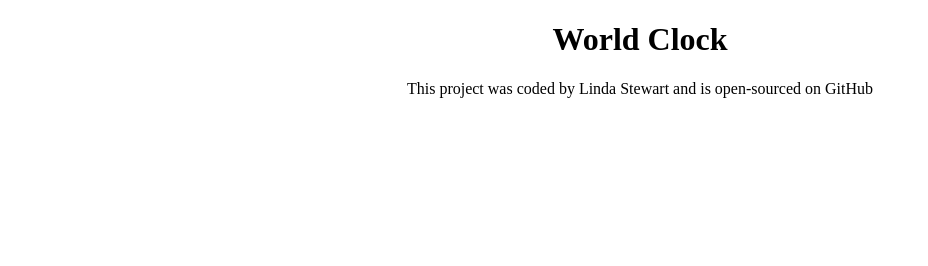
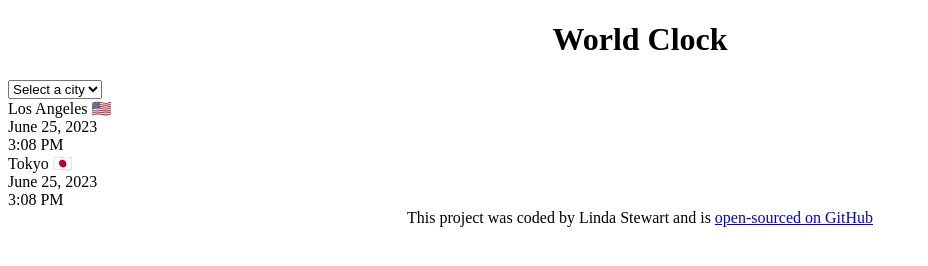
Before and after one commit to LindyStewart24/World-Clock, a plain HTML site: page index.html in a window 1280 px wide. Shown: the whole page, without its empty margins (0-928 px from the left). Drawn offline with Linux system fonts and the light colour scheme.

Commit message:
input basic HTML

```diff
--- a/index.html
+++ b/index.html
@@ -7,10 +7,27 @@
     <title>World Clock Project</title>
   </head>
   <body>
-    <h1>World Clock</h1>
+    <div class="container">
+      <h1>World Clock</h1>
+      <select name="" id="city">
+        <option value="">Select a city</option>
+        <option value="">New York</option>
+        <option value="">Sydney</option>
+        <option value="">Paris</option>
+      </select>
+      <div class="citySelected">Los Angeles 🇺🇸</div>
+      <div class="date">June 25, 2023</div>
+      <div class="time">3:08 PM</div>
+    </div>
+    <div class="citySelected">Tokyo 🇯🇵</div>
+      <div class="date">June 25, 2023</div>
+      <div class="time">3:08 PM</div>
+    </div>
     <footer>
       This project was coded by Linda Stewart and is
-      <a href="#"></a> open-sourced on GitHub
+      <a href="https://github.com/LindyStewart24/World-Clock" target="_blank"
+        >open-sourced on GitHub</a
+      >
     </footer>
     <script src="javascript/index.js"></script>
   </body>
```
